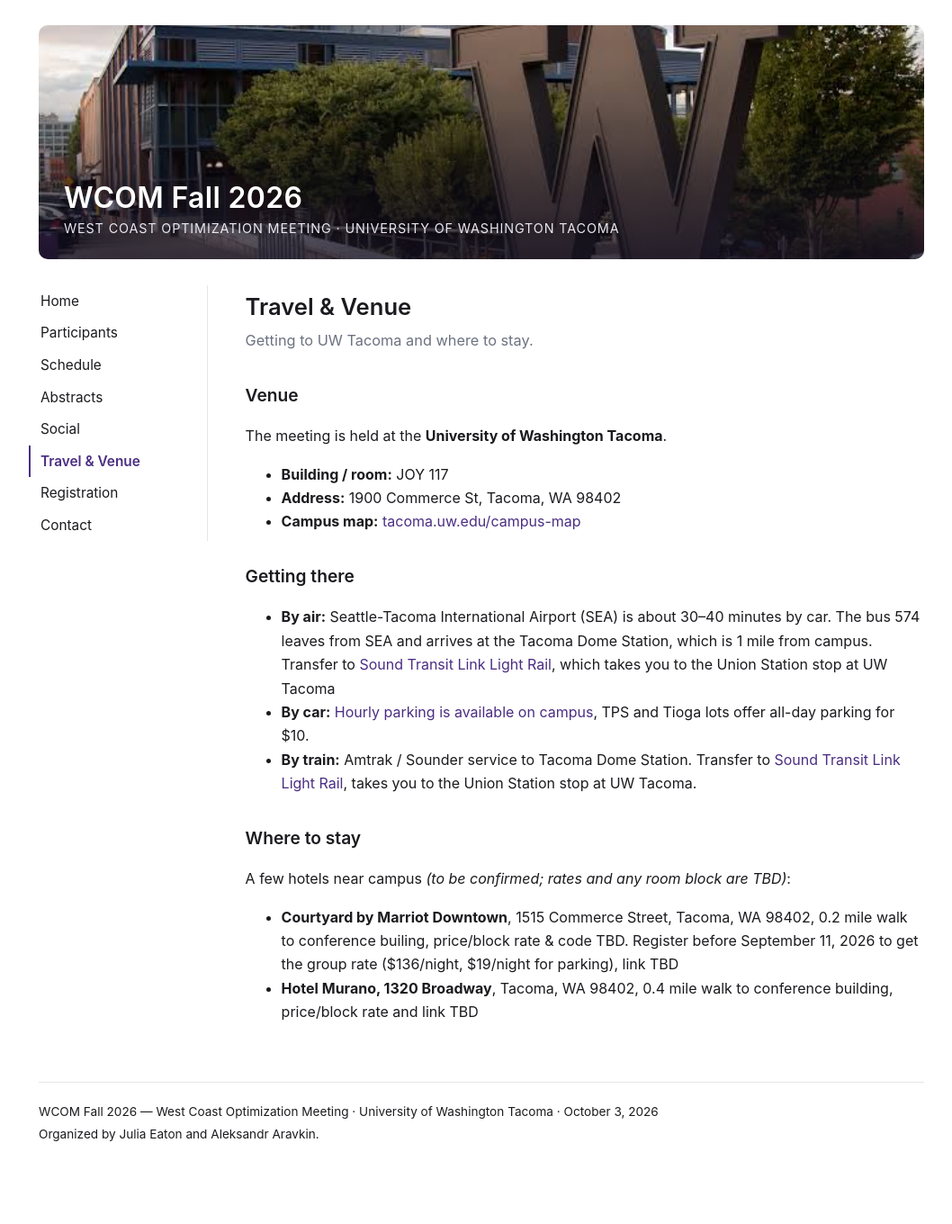
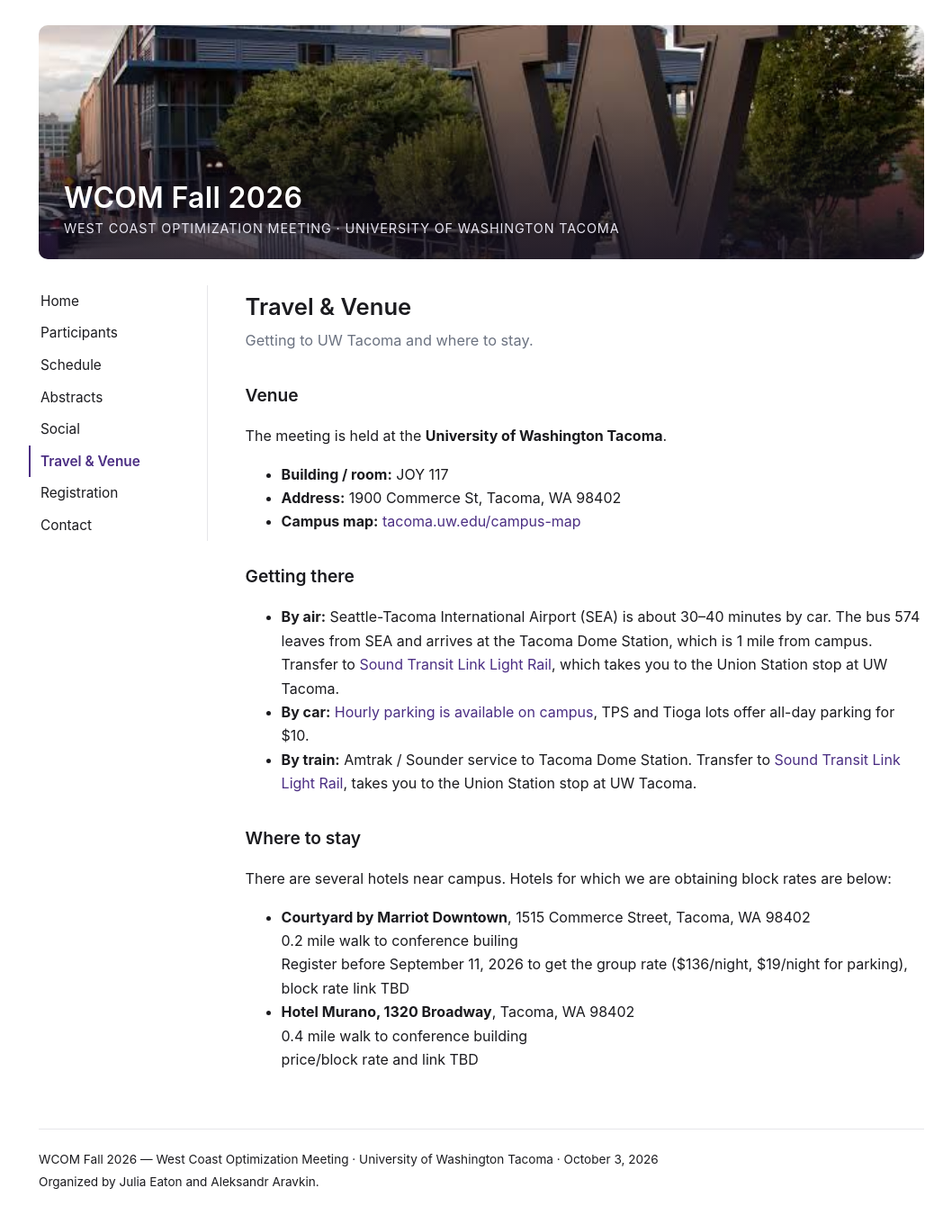
Before and after one commit to jreaton/wcom2026, a Jekyll site: the page built from _pages/travel.md, in a window 1280 px wide and 1375 px high. Shown: the top 1360 px of the window at 90% size, without its empty margins (105-1163 px from the left). Built offline with Jekyll 4.4.1, drawn with Linux system fonts in a browser that asks for light colours.

Commit message:
more small edits

```diff
--- a/_pages/travel.md
+++ b/_pages/travel.md
@@ -16,15 +16,19 @@ The meeting is held at the **University of Washington Tacoma**.
 ## Getting there
 
 - **By air:** Seattle-Tacoma International Airport (SEA) is about 30–40 minutes
-  by car. The bus 574 leaves from SEA and arrives at the Tacoma Dome Station, which is 1 mile from campus. Transfer to [Sound Transit Link Light Rail](https://www.soundtransit.org/system-expansion/tacoma-dome-link-extension), which takes you to the Union Station stop at UW Tacoma
+  by car. The bus 574 leaves from SEA and arrives at the Tacoma Dome Station, which is 1 mile from campus. Transfer to [Sound Transit Link Light Rail](https://www.soundtransit.org/system-expansion/tacoma-dome-link-extension), which takes you to the Union Station stop at UW Tacoma.
 - **By car:** [Hourly parking is available on campus](https://www.tacoma.uw.edu/fa/safety/transportation/hourly-parking), TPS and Tioga lots offer all-day parking for $10.
 - **By train:** Amtrak / Sounder service to Tacoma Dome Station. Transfer to [Sound Transit Link Light Rail](https://www.soundtransit.org/system-expansion/tacoma-dome-link-extension), takes you to the Union Station stop at UW Tacoma.
 
 ## Where to stay
 
-A few hotels near campus *(to be confirmed; rates and any room block are TBD)*:
+There are several hotels near campus. Hotels for which we are obtaining block rates are below:
 
-- **Courtyard by Marriot Downtown**, 1515 Commerce Street, Tacoma, WA 98402, 0.2 mile walk to conference builing, price/block rate & code TBD. Register before September 11, 2026 to get the group rate ($136/night, $19/night for parking), link TBD
-- **Hotel Murano, 1320 Broadway**, Tacoma, WA 98402, 0.4 mile walk to conference building, price/block rate and link TBD
+- **Courtyard by Marriot Downtown**, 1515 Commerce Street, Tacoma, WA 98402
+<br>0.2 mile walk to conference builing
+<br> Register before September 11, 2026 to get the group rate ($136/night, $19/night for parking), block rate link TBD
+- **Hotel Murano, 1320 Broadway**, Tacoma, WA 98402
+<br> 0.4 mile walk to conference building
+<br> price/block rate and link TBD
 
 <!--_Replace the placeholders above with confirmed details._-->
```
Also changed, not shown: _pages/participants.md (+1 -1 lines), _pages/registration.md (+2 -4 lines), _pages/social.md (+8 -9 lines).
